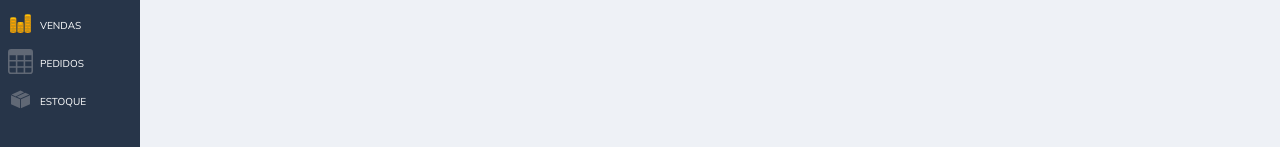
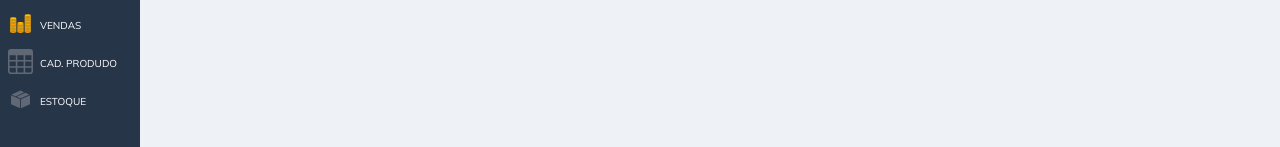
Before and after one commit to GuilhermeDevv/projeto-lanchonete, a React (Vite) app in the folder pedido lanchonete/: page /admin in a window 1280 px wide. Shown: the part 319-466 px from the top of the page. Built offline with nearby package versions, Linux system fonts and the light colour scheme.

Commit message:
usando a rota de cadastrar produto na pagina home do admin

```diff
--- a/pedido lanchonete/src/components/Adm/C_adm.jsx
+++ b/pedido lanchonete/src/components/Adm/C_adm.jsx
@@ -89,8 +89,10 @@ export function C_adm() {
                             <li>
                                 <BsTable style={styleIconLeft} onClick={() => { setIconLeft(true) }} />
                                 <span
-                                    className={selectedLink === 'pedido' ? 'linkAtivo' : ''}
-                                    onClick={() => setSelectedLink('pedido')} >PEDIDOS</span>
+
+                                    onClick={() => setSelectedLink('/admin/cadastrarProduto')} >
+                                    <Link className={selectedLink === '/admin/cadastrarProduto' ? 'linkAtivo' : ''} to="/admin/cadastrarProduto">CAD. PRODUDO</Link>
+                            </span>
                         </li>
                         <li>
                             <GiCardboardBoxClosed style={styleIconLeft} onClick={() => { setIconLeft(true) }} />
```
Lines whose indentation alone changed are shown as unchanged.
